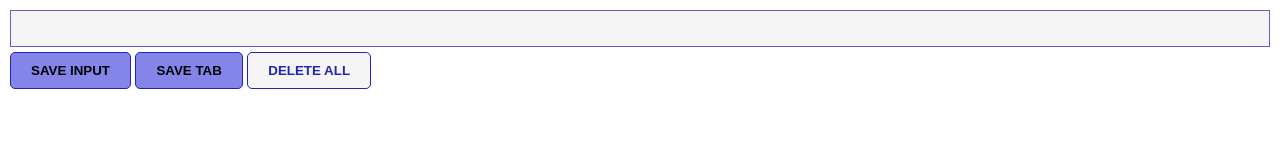
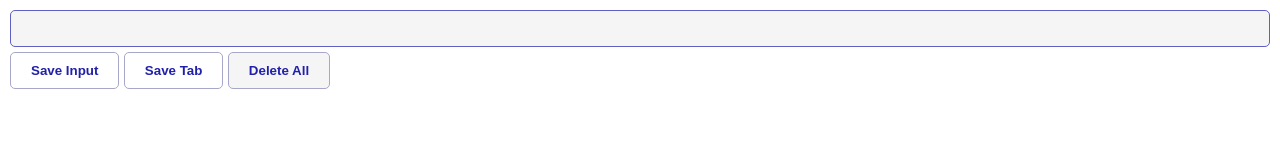
Before and after one commit to jantar25/Chrome-Extention, a browser extension: page index.html in a window 1280 px wide. Drawn offline with Linux system fonts and the light colour scheme.

Commit message:
Chrome extension
Changing the style

```diff
--- a/index.html
+++ b/index.html
@@ -7,9 +7,9 @@
 <body>
 
 	<input type="text" name="Searching" id="input-el">
-	<button id="input_btn">SAVE INPUT</button>
-	<button id="tab_btn">SAVE TAB</button>
-	<button id="delete_btn">DELETE ALL</button>
+	<button id="input_btn">Save Input</button>
+	<button id="tab_btn">Save Tab</button>
+	<button id="delete_btn">Delete All</button>
 	<ul id="ul_el"></ul>
 
 </body>
--- a/styles.css
+++ b/styles.css
@@ -13,20 +13,30 @@ input {
   box-sizing: border-box;
   border: 1px solid rgb(95, 95, 196);
   background: whitesmoke;
+  border-radius: 5px;
+  color: rgb(32, 32, 170);
 }
 
 button {
   padding: 10px 20px;
-  border: 1px solid rgb(37, 37, 179);
-  color: black;
+  border: 1px solid rgb(167, 167, 202);
+  color: rgb(32, 32, 170);
   font-weight: bold;
-  background: rgb(132, 132, 233);
+  background: white;
   border-radius: 5px;
 }
 
+button:hover {
+  background: rgb(195, 171, 245);
+}
+
 #delete_btn {
-  color: rgb(37, 37, 179);
+  color: rgb(32, 32, 170);
   background: whitesmoke;
+}
+
+#delete_btn:hover {
+  background: rgb(195, 171, 245);
 }
 
 ul {
```
